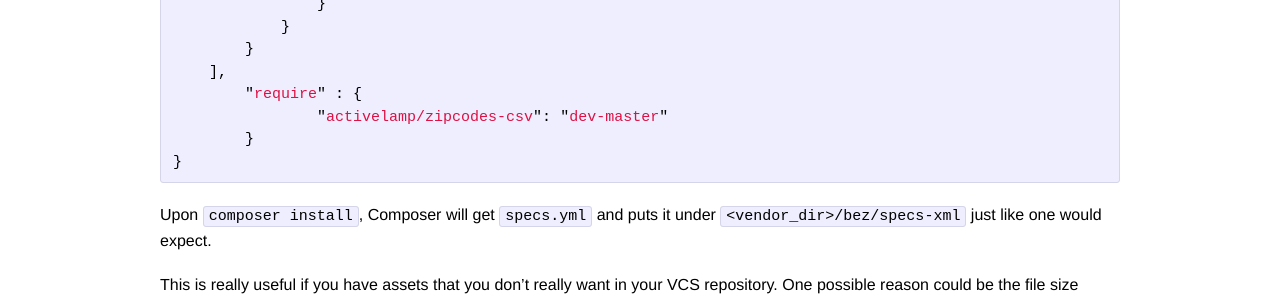
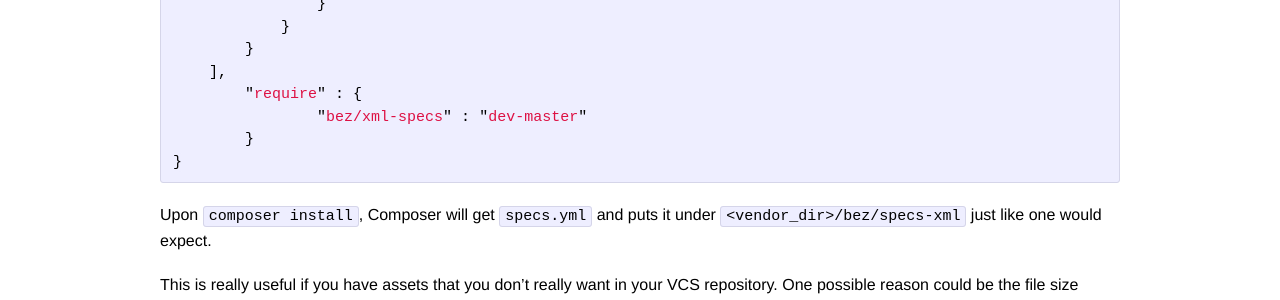
Before and after one commit to bezhermoso/bezhermoso.github.io, a Jekyll site: the page built from _posts/2015-01-28-server-side-assets-non-package-dependencies-with-composer.markdown, in a window 1280 px wide. Shown: the part 844-1144 px from the top of the page. Built offline with Jekyll 4.4.1, drawn with Linux system fonts in a browser that asks for light colours; comment, search, counter and statistics services are not loaded.

Commit message:
Update 2015-01-28-server-side-assets-non-package-dependencies-with-composer.markdown

```diff
--- a/_posts/2015-01-28-server-side-assets-non-package-dependencies-with-composer.markdown
+++ b/_posts/2015-01-28-server-side-assets-non-package-dependencies-with-composer.markdown
@@ -27,7 +27,7 @@ Not many people are aware that Composer can download stuff from places other tha
         }
     ],
 	"require" : {
-		"activelamp/zipcodes-csv": "dev-master"
+		"bez/xml-specs" : "dev-master"
 	}
 }
 {% endhighlight %}
```
